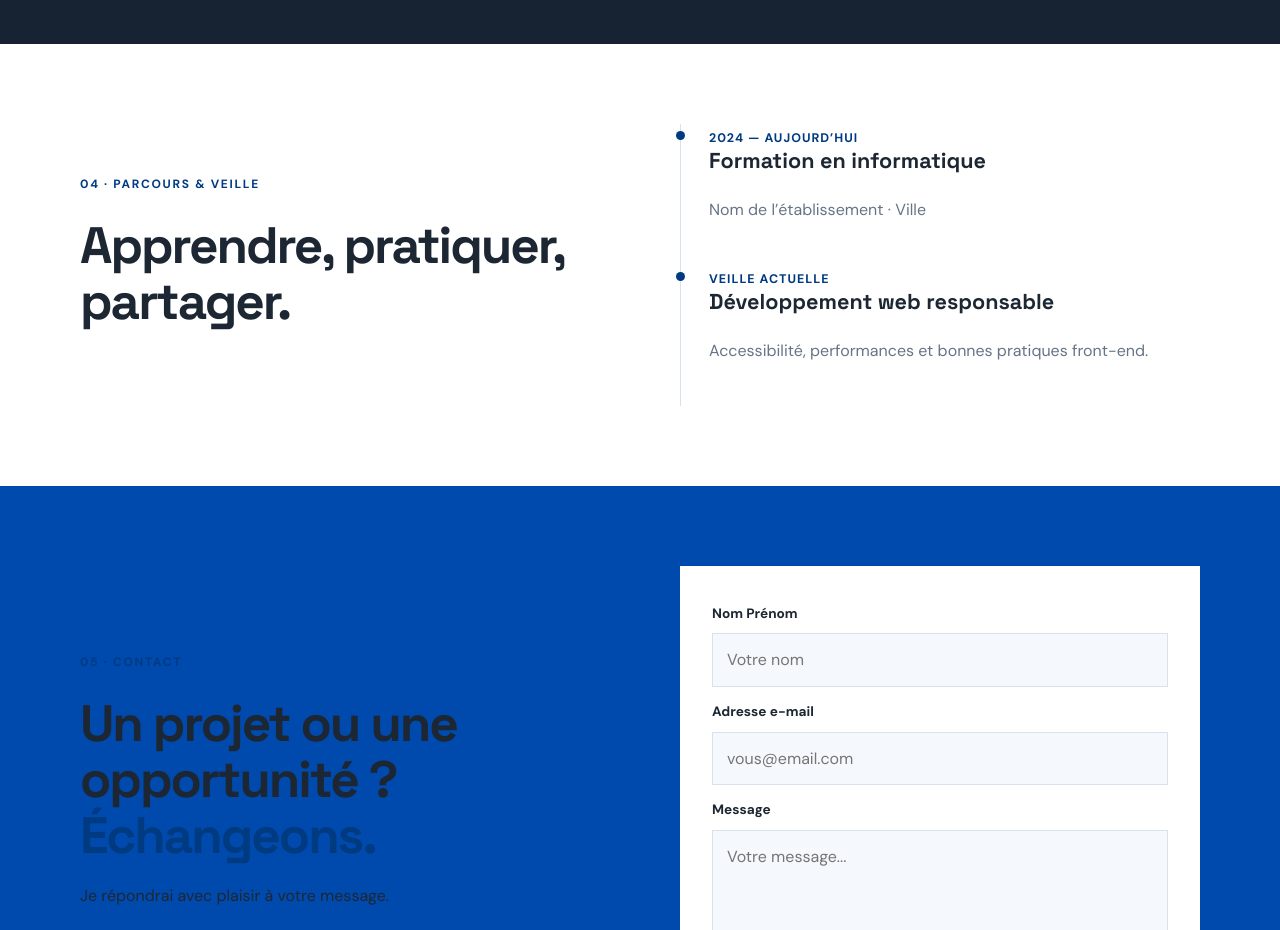
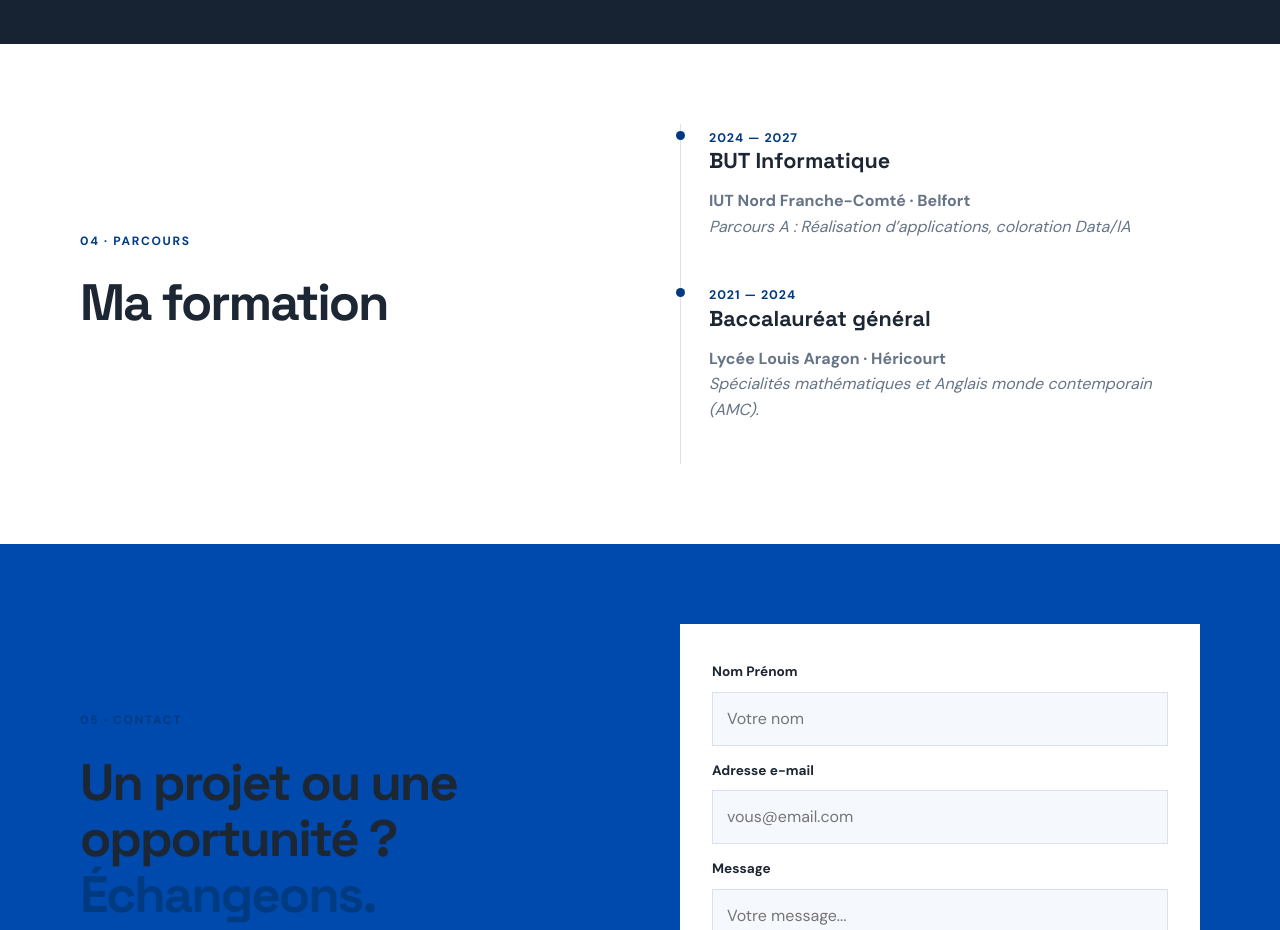
Before and after one commit to Martin-cnt/Portfolio, a Vue app: page / in a window 1280 px wide. Shown: the part 2360-3290 px from the top of the page. Built offline with nearby package versions, Linux system fonts and the light colour scheme.

Commit message:
formation terminé

```diff
--- a/src/App.vue
+++ b/src/App.vue
@@ -174,19 +174,21 @@ function closeMenu() {
     <section id="parcours" class="section section-light">
       <div class="container two-columns">
         <div>
-          <p class="eyebrow">04 · Parcours & veille</p>
-          <h2>Apprendre, pratiquer, partager.</h2>
+          <p class="eyebrow">04 · Parcours</p>
+          <h2>Ma formation</h2>
         </div>
         <div class="timeline">
           <article>
-            <span>2024 — aujourd’hui</span>
-            <h3>Formation en informatique</h3>
-            <p>Nom de l’établissement · Ville</p>
+            <span>2024 — 2027</span>
+            <h3>BUT Informatique</h3>
+            <p><strong>IUT Nord Franche-Comté · Belfort</strong>
+              <br><em>Parcours A : Réalisation d’applications, coloration Data/IA</em></p>
           </article>
           <article>
-            <span>Veille actuelle</span>
-            <h3>Développement web responsable</h3>
-            <p>Accessibilité, performances et bonnes pratiques front-end.</p>
+            <span>2021 — 2024</span>
+            <h3>Baccalauréat général</h3>
+            <p><strong>Lycée Louis Aragon · Héricourt</strong>
+              <br><em>Spécialités mathématiques et Anglais monde contemporain (AMC).</em></p>
           </article>
         </div>
       </div>
--- a/src/style.css
+++ b/src/style.css
@@ -14,7 +14,6 @@
   color: var(--ink);
   background: var(--paper);
   line-height: 1.6;
-  font-synthesis: none;
   scroll-behavior: smooth;
 }
 
@@ -99,11 +98,14 @@ h1 em {
 .skills-list { border-top: 1px solid #405055; }
 .skill { display: flex; justify-content: space-between; gap: 20px; padding: 17px 0; border-bottom: 1px solid #405055; font-weight: 600; }
 .skill small { color: #8db9ff; font-size: .8rem; }
-.timeline { border-left: 1px solid var(--line); padding-left: 28px; }
+.timeline { border-left: 1.5px solid var(--line); padding-left: 28px; }
 .timeline article { position: relative; margin-bottom: 42px; }
 .timeline article::before { content: ''; position: absolute; width: 9px; height: 9px; border-radius: 50%; background: var(--accent-dark); left: -33px; top: 7px; }
 .timeline span { color: var(--accent-dark); font-size: .78rem; font-weight: 700; text-transform: uppercase; letter-spacing: .08em; }
 .timeline p { color: var(--muted); }
+.timeline em { font-style: italic; color: var(--muted); }
+.timeline h3 { margin-bottom: 15px; }
+
 .contact-section { background: var(--accent); }
 .contact-intro { margin-top: -6px; }
 .email-link { display: inline-block; border-bottom: 2px solid var(--ink); font: 600 1.2rem 'Space Grotesk', sans-serif; margin: 16px 0 22px; }
```
Also changed, not shown: 1 other file (tests, documents, lock files or other folders).
